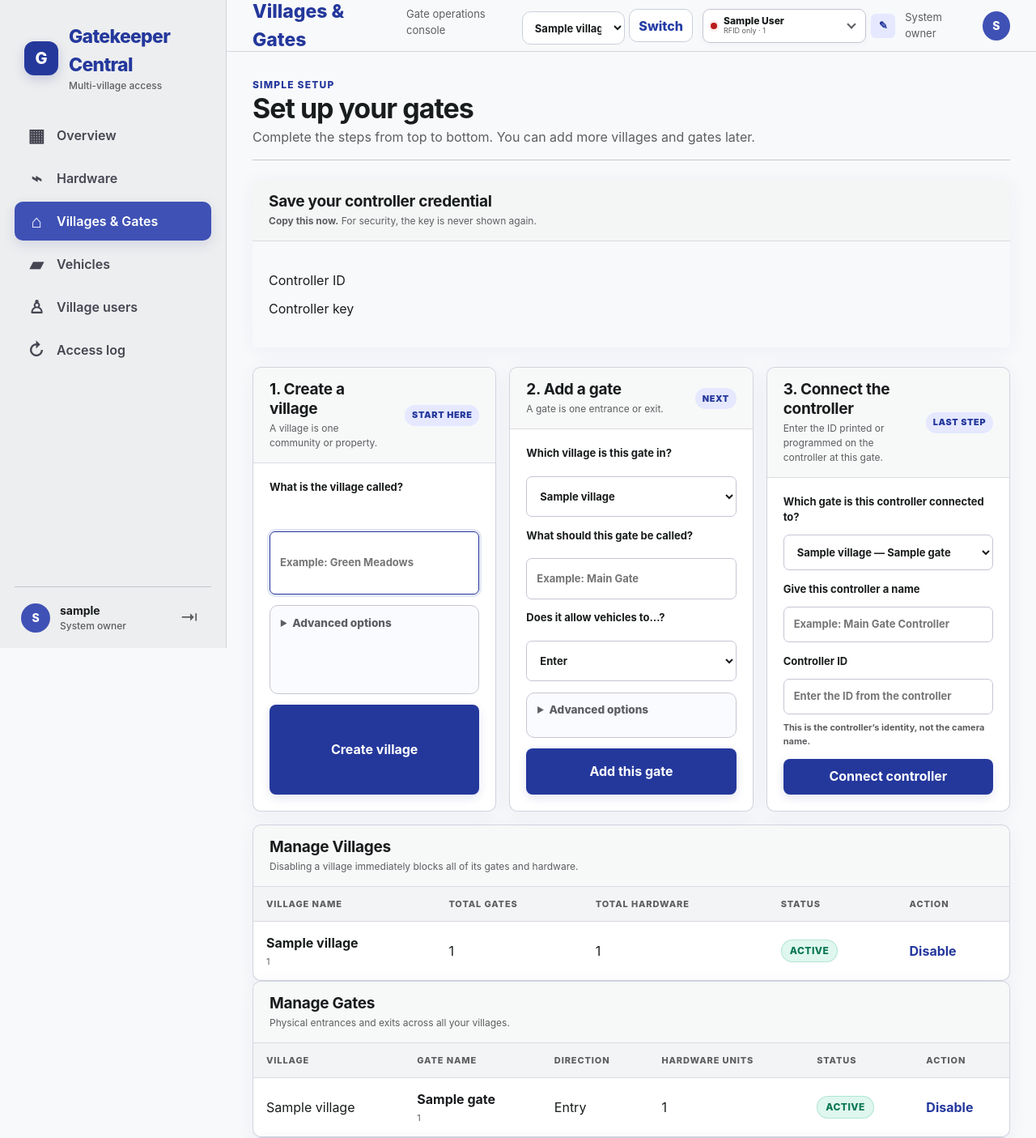
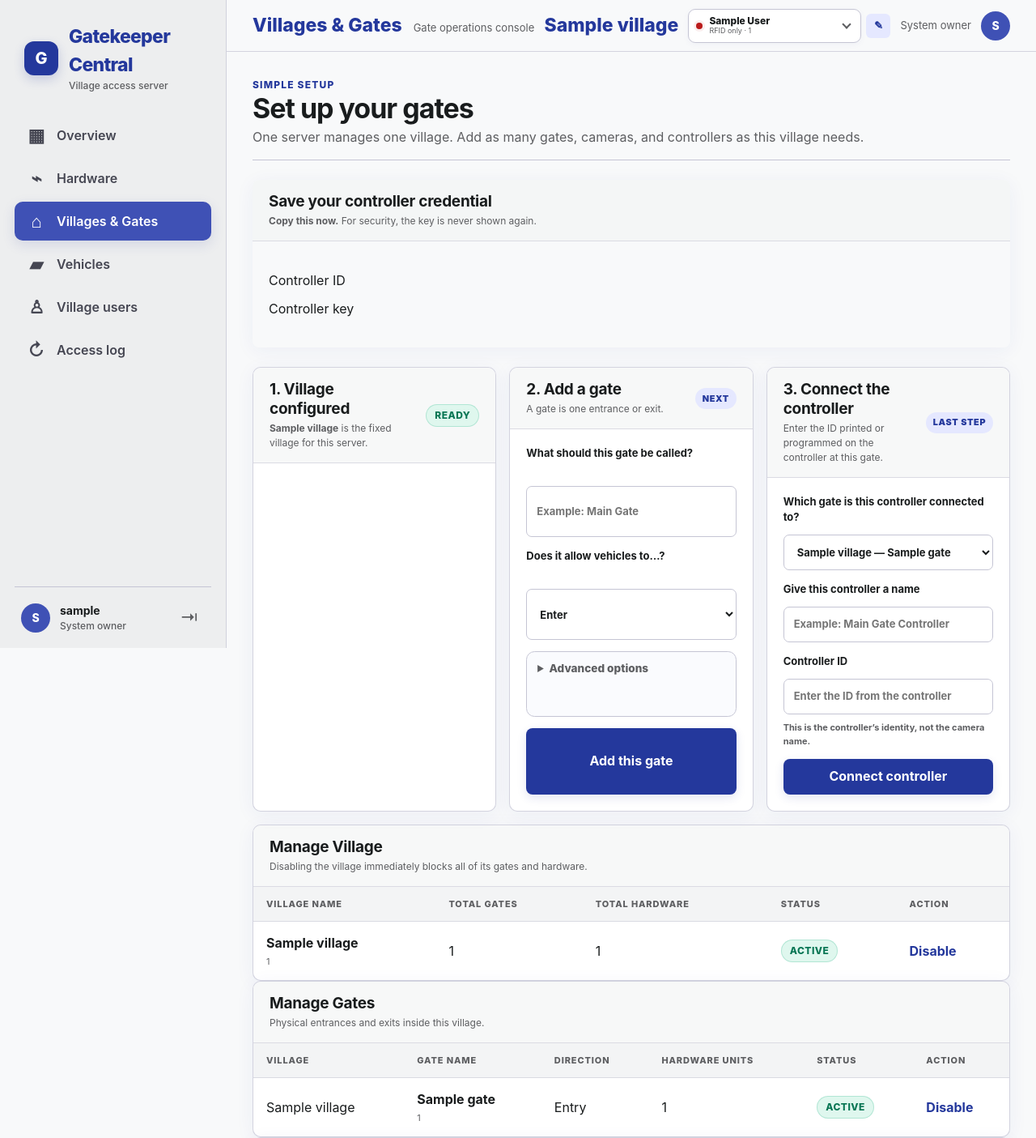
Before and after one commit to T-REXX9/plate-program, a Flask app: page /sites in a window 1280 px wide. Shown: the top 1405 px of the page at 81% size. Run offline with Flask 3, Linux system fonts and the light colour scheme; the visitor is signed in with stand-in values (Sample User, id 1); tables that the repository leaves empty hold one stand-in row (values such as "Sample post").

Commit message:
Return Plate Program to single-village deployment

```diff
--- a/web/app.py
+++ b/web/app.py
@@ -684,7 +684,7 @@ def template_context() -> dict[str, Any]:
     }
     if session.get("user_id"):
         connection = get_db()
-        villages = village_records(connection)
+        villages = village_records(connection)[:1]
         active_village_id = selected_village_id(connection)
         controllers = controller_records(connection)
         selected_uid = selected_controller_uid(connection)
@@ -866,6 +866,9 @@ def ensure_controller(
     ).fetchone()
     if context is None:
         abort(401, "Controller is not provisioned on this server.")
+    installation_id = installation_village_id(connection)
+    if installation_id is None or context["village_id"] != installation_id:
+        abort(403, "Controller belongs to a different village than this server installation.")
     allowed_types = (controller_type,) if isinstance(controller_type, str) else controller_type
     if context["controller_type"] not in allowed_types:
         abort(403, "Controller type does not match this endpoint.")
@@ -940,16 +943,18 @@ def selected_village_id(connection: DatabaseConnection) -> int | None:
         session.pop("active_village_id", None)
         return None
 
-    if session.get("role") not in {"system_owner", "administrator"}:
-        # Non-owners are strictly bound to their assigned village
-        return villages[0]["id"]
-
-    known = {row["id"] for row in villages}
-    selected = session.get("active_village_id")
-    if selected not in known:
-        selected = villages[0]["id"]
-        session["active_village_id"] = selected
+    # Each server installation has one village. Keep the first existing row as
+    # the fixed installation context so legacy data remains readable without a
+    # tenant switcher or a client-provided village choice.
+    selected = villages[0]["id"]
+    session["active_village_id"] = selected
     return selected
+
+
+def installation_village_id(connection: DatabaseConnection) -> int | None:
+    """Return the single village configured for this server installation."""
+    row = connection.execute("SELECT id FROM villages ORDER BY id LIMIT 1").fetchone()
+    return row["id"] if row else None
 
 
 def require_selected_village(connection: DatabaseConnection) -> int:
@@ -960,13 +965,12 @@ def require_selected_village(connection: DatabaseConnection) -> int:
 
 
 def controller_records(connection: DatabaseConnection) -> list[dict[str, Any]]:
-    accessible = village_records(connection)
-    village_ids = [row["id"] for row in accessible]
-    if not village_ids:
+    village_id = selected_village_id(connection)
+    if village_id is None:
         return []
-    placeholders = ",".join("?" for _ in village_ids)
+    placeholders = "?"
     gate_filter = ""
-    parameters: list[Any] = list(village_ids)
+    parameters: list[Any] = [village_id]
     if session.get("role") not in {"system_owner", "administrator"}:
         assigned_gates = connection.execute(
             "SELECT gate_id FROM user_gate_assignments WHERE user_id = ?",
@@ -1046,26 +1050,21 @@ def select_village():
         village_id = int(request.form.get("village_id", "0"))
     except ValueError:
         return {"success": False, "message": "Invalid village."}, 400
-    allowed_villages = {row["id"] for row in village_records(get_db())}
-    if village_id not in allowed_villages:
-        return {"success": False, "message": "You cannot access this village."}, 403
-    exists = get_db().execute(
-        "SELECT 1 FROM villages WHERE id = ? AND is_active = 1", (village_id,)
-    ).fetchone()
-    if exists is None:
-        return {"success": False, "message": "Village not found."}, 404
-    session["active_village_id"] = village_id
-    session.pop("active_controller_uid", None)
-    if request.accept_mimetypes.best == "application/json":
-        return {"success": True, "village_id": village_id}
-    return redirect(request.referrer or url_for("dashboard"))
+    current_village_id = selected_village_id(get_db())
+    if village_id != current_village_id:
+        return {
+            "success": False,
+            "message": "This server is configured for one village; village switching is disabled.",
+        }, 409
+    return {"success": True, "village_id": current_village_id}
 
 
 @app.route("/sites")
 @role_required("administrator")
 def sites():
     connection = get_db()
-    villages = village_records(connection)
+    villages = village_records(connection)[:1]
+    village_id = selected_village_id(connection) or 0
     gates = connection.execute(
         """
         SELECT g.*, v.name AS village_name,
@@ -1075,8 +1074,10 @@ def sites():
                cam.endpoint_url IS NOT NULL AS camera_configured
         FROM gates g JOIN villages v ON v.id = g.village_id
         LEFT JOIN cameras cam ON cam.gate_id = g.id
-        ORDER BY v.name, g.name
-        """
+        WHERE g.village_id = ?
+        ORDER BY g.name
+        """,
+        (village_id,),
     ).fetchall()
     gates = [
         dict(gate, camera_configured=camera_is_configured(
@@ -1119,6 +1120,10 @@ def generated_uid(name: str, label: str) -> str:
 @app.post("/sites/villages")
 @role_required("administrator")
 def village_create():
+    connection = get_db()
+    if connection.execute("SELECT id FROM villages LIMIT 1").fetchone() is not None:
+        flash("This server already has its village configured. Add gates under it instead.", "error")
+        return redirect(url_for("sites"))
     name = " ".join(request.form.get("name", "").split())
     try:
         village_uid = normalize_uid(request.form.get("village_uid", ""), "Village ID") if request.form.get("village_uid", "").strip() else generated_uid(name, "Village ID")
@@ -1130,7 +1135,6 @@ def village_create():
         flash("Enter a valid village name and timezone.", "error")
         return redirect(url_for("sites"))
     try:
-        connection = get_db()
         cursor = connection.execute(
             "INSERT INTO villages (village_uid, name, timezone) VALUES (?, ?, ?)",
             (village_uid, name, timezone),
@@ -1149,7 +1153,8 @@ def village_create():
 def gate_create():
     name = " ".join(request.form.get("name", "").split())
     try:
-        village_id = int(request.form.get("village_id", "0"))
+        connection = get_db()
+        village_id = require_selected_village(connection)
         gate_uid = normalize_uid(request.form.get("gate_uid", ""), "Gate ID") if request.form.get("gate_uid", "").strip() else generated_uid(name, "Gate ID")
     except (ValueError, TypeError) as error:
         flash(str(error), "error")
@@ -1159,7 +1164,6 @@ def gate_create():
         flash("Enter a valid gate name and direction.", "error")
         return redirect(url_for("sites"))
     try:
-        connection = get_db()
         cursor = connection.execute(
             "INSERT INTO gates (village_id, gate_uid, name, direction) VALUES (?, ?, ?, ?)",
             (village_id, gate_uid, name, direction),
@@ -1184,9 +1188,9 @@ def camera_configure(gate_id: int):
         """
         SELECT g.id, g.name, g.village_id, v.name AS village_name
         FROM gates g JOIN villages v ON v.id = g.village_id
-        WHERE g.id = ?
-        """,
-        (gate_id,),
+        WHERE g.id = ? AND g.village_id = ?
+        """,
+        (gate_id, selected_village_id(connection) or 0),
     ).fetchone()
     if gate is None:
         flash("The selected gate does not exist.", "error")
@@ -1239,10 +1243,11 @@ def camera_test(gate_id: int):
     camera = connection.execute(
         """
         SELECT camera_uid, transport, endpoint_url
-        FROM cameras
-        WHERE gate_id = ? AND is_active = 1
-        """,
-        (gate_id,),
+        FROM cameras cam
+        WHERE cam.gate_id = ? AND cam.is_active = 1
+          AND EXISTS (SELECT 1 FROM gates g WHERE g.id = cam.gate_id AND g.village_id = ?)
+        """,
+        (gate_id, selected_village_id(connection) or 0),
     ).fetchone()
     if camera is None:
         flash("Bind a camera to this gate before testing it.", "error")
@@ -1336,6 +1341,12 @@ def controller_create():
     credential_hash = controller_key_digest(controller_key)
     try:
         connection = get_db()
+        if connection.execute(
+            "SELECT 1 FROM gates WHERE id = ? AND village_id = ?",
+            (gate_id, selected_village_id(connection) or 0),
+        ).fetchone() is None:
+            flash("The controller must be assigned to a gate in this village.", "error")
+            return redirect(url_for("sites"))
         connection.execute(
             """
             INSERT INTO controllers (
@@ -1378,9 +1389,9 @@ def controller_assign(controller_uid: str):
         """
         SELECT g.id, g.name, g.village_id, v.name AS village_name
         FROM gates g JOIN villages v ON v.id = g.village_id
-        WHERE g.id = ?
-        """,
-        (gate_id,),
+        WHERE g.id = ? AND g.village_id = ?
+        """,
+        (gate_id, selected_village_id(connection) or 0),
     ).fetchone()
     controller = connection.execute(
         """
@@ -1468,7 +1479,8 @@ def controller_assign(controller_uid: str):
 def village_toggle(village_id: int):
     connection = get_db()
     row = connection.execute(
-        "SELECT name, is_active FROM villages WHERE id = ?", (village_id,)
+        "SELECT name, is_active FROM villages WHERE id = ? AND id = ?",
+        (village_id, selected_village_id(connection) or 0),
     ).fetchone()
     if row is None:
         abort(404)
@@ -1487,7 +1499,11 @@ def village_toggle(village_id: int):
 def gate_toggle(gate_id: int):
     connection = get_db()
     row = connection.execute(
-        "SELECT name, is_active FROM gates WHERE id = ?", (gate_id,)
+        """
+        SELECT g.name, g.is_active FROM gates g
+        WHERE g.id = ? AND g.village_id = ?
+        """,
+        (gate_id, selected_village_id(connection) or 0),
     ).fetchone()
     if row is None:
         abort(404)
@@ -1505,8 +1521,12 @@ def controller_toggle(controller_uid: str):
     controller_uid = normalize_controller_uid(controller_uid, "")
     connection = get_db()
     row = connection.execute(
-        "SELECT display_name, is_active FROM controllers WHERE controller_uid = ?",
-        (controller_uid,),
+        """
+        SELECT c.display_name, c.is_active FROM controllers c
+        JOIN gates g ON g.id = c.gate_id
+        WHERE c.controller_uid = ? AND g.village_id = ?
+        """,
+        (controller_uid, selected_village_id(connection) or 0),
     ).fetchone()
     if row is None:
         abort(404)
@@ -1531,7 +1551,11 @@ def controller_rotate_key(controller_uid: str):
     controller_uid = normalize_controller_uid(controller_uid, "")
     connection = get_db()
     exists = connection.execute(
-        "SELECT 1 FROM controllers WHERE controller_uid = ?", (controller_uid,)
+        """
+        SELECT 1 FROM controllers c JOIN gates g ON g.id = c.gate_id
+        WHERE c.controller_uid = ? AND g.village_id = ?
+        """,
+        (controller_uid, selected_village_id(connection) or 0),
     ).fetchone()
     if exists is None:
         abort(404)
@@ -2916,50 +2940,25 @@ def load_dashboard_state() -> dict[str, Any]:
     village_id = selected_village_id(connection)
     controller_uid = selected_controller_uid(connection)
     scoped_uid = controller_uid or "__no_controller__"
-    if session.get("role") in {"administrator", "system_owner"}:
-        network_summary = connection.execute(
-            """
+    network_summary = connection.execute(
+        """
         SELECT
-            (SELECT COUNT(*) FROM villages) AS villages,
-            (SELECT COUNT(*) FROM gates) AS gates,
-            (SELECT COUNT(*) FROM controllers c
-             JOIN gates g ON g.id = c.gate_id
-             JOIN villages v ON v.id = g.village_id) AS controllers,
-            (SELECT COUNT(*) FROM controllers c
-             LEFT JOIN gates g ON g.id = c.gate_id
-             WHERE g.id IS NULL) AS unassigned_controllers,
-            (SELECT COUNT(*) FROM controllers c
-             JOIN gates g ON g.id = c.gate_id
-             JOIN villages v ON v.id = g.village_id
-             WHERE controller_seen_at IS NOT NULL
+            (SELECT COUNT(*) FROM villages WHERE id = ?) AS villages,
+            (SELECT COUNT(*) FROM gates WHERE village_id = ?) AS gates,
+            (SELECT COUNT(*) FROM controllers c JOIN gates g ON g.id = c.gate_id
+             WHERE g.village_id = ?) AS controllers,
+            0 AS unassigned_controllers,
+            (SELECT COUNT(*) FROM controllers c JOIN gates g ON g.id = c.gate_id
+             WHERE g.village_id = ? AND c.controller_seen_at IS NOT NULL
                AND c.controller_seen_at >= TIMESTAMPADD(SECOND, -12, CURRENT_TIMESTAMP)
-               AND c.is_active = 1 AND g.is_active = 1 AND v.is_active = 1) AS controllers_online,
+               AND c.is_active = 1 AND g.is_active = 1) AS controllers_online,
             (SELECT COUNT(*) FROM controllers c JOIN gates g ON g.id = c.gate_id
-             WHERE c.controller_type = 'plate') AS plate_controllers,
+             WHERE g.village_id = ? AND c.controller_type = 'plate') AS plate_controllers,
             (SELECT COUNT(*) FROM controllers c JOIN gates g ON g.id = c.gate_id
-             WHERE c.controller_type = 'rfid') AS rfid_controllers
-            """
-        ).fetchone()
-    else:
-        network_summary = connection.execute(
-            """
-            SELECT
-                (SELECT COUNT(*) FROM villages WHERE id = ?) AS villages,
-                (SELECT COUNT(*) FROM gates WHERE village_id = ?) AS gates,
-                (SELECT COUNT(*) FROM controllers c JOIN gates g ON g.id = c.gate_id
-                 WHERE g.village_id = ?) AS controllers,
-                0 AS unassigned_controllers,
-                (SELECT COUNT(*) FROM controllers c JOIN gates g ON g.id = c.gate_id
-                 WHERE g.village_id = ? AND c.controller_seen_at IS NOT NULL
-                   AND c.controller_seen_at >= TIMESTAMPADD(SECOND, -12, CURRENT_TIMESTAMP)
-                   AND c.is_active = 1 AND g.is_active = 1) AS controllers_online,
-                (SELECT COUNT(*) FROM controllers c JOIN gates g ON g.id = c.gate_id
-                 WHERE g.village_id = ? AND c.controller_type = 'plate') AS plate_controllers,
-                (SELECT COUNT(*) FROM controllers c JOIN gates g ON g.id = c.gate_id
-                 WHERE g.village_id = ? AND c.controller_type = 'rfid') AS rfid_controllers
-            """,
-            (village_id or 0,) * 6,
-        ).fetchone()
+             WHERE g.village_id = ? AND c.controller_type = 'rfid') AS rfid_controllers
+        """,
+        (village_id or 0,) * 6,
+    ).fetchone()
     expired = connection.execute(
         """
         UPDATE reader_commands
--- a/web/templates/base.html
+++ b/web/templates/base.html
@@ -53,7 +53,7 @@
   <aside class="app-sidebar" aria-label="Primary navigation">
     <a class="sidebar-brand" href="{{ url_for('dashboard') }}" aria-label="Gatekeeper Central overview">
       <span class="brand-shield" aria-hidden="true">G</span>
-      <span><strong>Gatekeeper Central</strong><small>Multi-village access</small></span>
+      <span><strong>Gatekeeper Central</strong><small>Village access server</small></span>
     </a>
 
     <nav class="sidebar-navigation">
@@ -85,11 +85,7 @@
       <span class="topbar-context">Gate operations console</span>
     </div>
     <div class="topbar-user">
-      {% if villages and is_system_owner %}<form class="village-switcher" method="post" action="{{ url_for('select_village') }}">
-        <input type="hidden" name="csrf_token" value="{{ csrf_token() }}">
-        <label><span class="sr-only">Active village</span><select name="village_id" aria-label="Active village">{% for village in villages %}<option value="{{ village.id }}" {{ 'selected' if village.id == selected_village_id else '' }}>{{ village.name }}</option>{% endfor %}</select></label>
-        <button type="submit">Switch</button>
-      </form>{% elif villages %}<div class="village-label"><strong>{{ villages[0].name }}</strong></div>{% elif is_system_owner %}<a class="network-setup-link" href="{{ url_for('sites') }}">＋ Add first village</a>{% endif %}
+      {% if villages %}<div class="village-label"><strong>{{ villages[0].name }}</strong></div>{% elif is_system_owner %}<a class="network-setup-link" href="{{ url_for('sites') }}">＋ Set up village</a>{% endif %}
       {{ controller_switcher(controllers, selected_controller, selected_controller_uid, current_role) }}
       <span class="topbar-role">{{ 'System owner' if is_system_owner else (tenant_role | replace('_', ' ') | title if tenant_role else 'No access') }}</span>
       <span class="account-avatar" aria-hidden="true">{{ current_user[:1] | upper }}</span>
--- a/web/templates/sites.html
+++ b/web/templates/sites.html
@@ -3,7 +3,7 @@
 {% block page_name %}Villages & Gates{% endblock %}
 {% block content %}
 <div class="page-heading compact-heading">
-  <div><p class="eyebrow">Simple setup</p><h1>Set up your gates</h1><p>Complete the steps from top to bottom. You can add more villages and gates later.</p></div>
+  <div><p class="eyebrow">Simple setup</p><h1>Set up your gates</h1><p>One server manages one village. Add as many gates, cameras, and controllers as this village needs.</p></div>
 </div>
 
 {% if new_credential %}
@@ -14,21 +14,23 @@
 {% endif %}
 
 <div class="site-admin-grid">
-  <section class="panel">
-    <div class="panel-heading"><div><h2>1. Create a village</h2><p>A village is one community or property.</p></div><span class="setup-step">START HERE</span></div>
+  {% if not villages %}<section class="panel">
+    <div class="panel-heading"><div><h2>1. Create the village</h2><p>This server supports one village.</p></div><span class="setup-step">START HERE</span></div>
     <form class="stacked-form" method="post" action="{{ url_for('village_create') }}">
       <input type="hidden" name="csrf_token" value="{{ csrf_token() }}">
       <label>What is the village called?<input name="name" required maxlength="160" placeholder="Example: Green Meadows" autofocus></label>
       <details class="advanced-option"><summary>Advanced options</summary><label>Technical village ID<input name="village_uid" maxlength="64" placeholder="Leave blank to create automatically"></label><label>Timezone<input name="timezone" value="Asia/Manila" maxlength="64"></label></details>
       <button class="primary-button" type="submit">Create village</button>
     </form>
-  </section>
+  </section>{% else %}<section class="panel">
+    <div class="panel-heading"><div><h2>1. Village configured</h2><p><strong>{{ villages[0].name }}</strong> is the fixed village for this server.</p></div><span class="status authorized">READY</span></div>
+  </section>{% endif %}
 
   <section class="panel" style="opacity: {{ '1' if villages else '0.5' }};">
     <div class="panel-heading"><div><h2>2. Add a gate</h2><p>A gate is one entrance or exit.</p></div><span class="setup-step">NEXT</span></div>
     <form class="stacked-form" method="post" action="{{ url_for('gate_create') }}">
       <input type="hidden" name="csrf_token" value="{{ csrf_token() }}">
-      <label>Which village is this gate in?<select name="village_id" required {% if not villages %}disabled{% endif %}>{% for village in villages %}<option value="{{ village.id }}">{{ village.name }}</option>{% endfor %}</select></label>
+      <input type="hidden" name="village_id" value="{{ villages[0].id if villages else 0 }}">
       <label>What should this gate be called?<input name="name" required maxlength="160" placeholder="Example: Main Gate" {% if not villages %}disabled{% endif %}></label>
       <label>Does it allow vehicles to…?<select name="direction" {% if not villages %}disabled{% endif %}><option value="entry">Enter</option><option value="exit">Exit</option><option value="both">Enter and exit</option></select></label>
       <details class="advanced-option"><summary>Advanced options</summary><label>Technical gate ID<input name="gate_uid" maxlength="64" placeholder="Leave blank to create automatically"></label></details>
@@ -59,7 +61,7 @@
 {% endif %}
 
 <section class="panel">
-  <div class="panel-heading"><div><h2>Manage Villages</h2><p>Disabling a village immediately blocks all of its gates and hardware.</p></div></div>
+  <div class="panel-heading"><div><h2>Manage Village</h2><p>Disabling the village immediately blocks all of its gates and hardware.</p></div></div>
   <div class="table-wrap"><table><thead><tr><th>Village Name</th><th>Total Gates</th><th>Total Hardware</th><th>Status</th><th>Action</th></tr></thead><tbody>
   {% for village in villages %}<tr><td><strong>{{ village.name }}</strong><small class="cell-note">{{ village.village_uid }}</small></td><td>{{ village.gate_count }}</td><td>{{ village.controller_count }}</td><td><span class="status {{ 'authorized' if village.is_active else 'inactive' }}">{{ 'Active' if village.is_active else 'Disabled' }}</span></td><td><form method="post" action="{{ url_for('village_toggle', village_id=village.id) }}"><input type="hidden" name="csrf_token" value="{{ csrf_token() }}"><button class="link-button" type="submit">{{ 'Disable' if village.is_active else 'Enable' }}</button></form></td></tr>
   {% else %}<tr><td colspan="5"><div class="empty-state"><strong>No villages yet</strong><span>Start by creating your first village above.</span></div></td></tr>{% endfor %}
@@ -67,7 +69,7 @@
 </section>
 
 <section class="panel">
-  <div class="panel-heading"><div><h2>Manage Gates</h2><p>Physical entrances and exits across all your villages.</p></div></div>
+  <div class="panel-heading"><div><h2>Manage Gates</h2><p>Physical entrances and exits inside this village.</p></div></div>
   <div class="table-wrap"><table><thead><tr><th>Village</th><th>Gate Name</th><th>Direction</th><th>Hardware Units</th><th>Status</th><th>Action</th></tr></thead><tbody>
   {% for gate in gates %}<tr><td>{{ gate.village_name }}</td><td><strong>{{ gate.name }}</strong><small class="cell-note">{{ gate.gate_uid }}</small></td><td>{{ gate.direction | title }}</td><td>{{ gate.controller_count }}</td><td><span class="status {{ 'authorized' if gate.is_active else 'inactive' }}">{{ 'Active' if gate.is_active else 'Disabled' }}</span></td><td><form method="post" action="{{ url_for('gate_toggle', gate_id=gate.id) }}"><input type="hidden" name="csrf_token" value="{{ csrf_token() }}"><button class="link-button" type="submit">{{ 'Disable' if gate.is_active else 'Enable' }}</button></form></td></tr>
   {% else %}<tr><td colspan="6"><div class="empty-state"><strong>No gates yet</strong><span>Create a gate to allow vehicles in or out.</span></div></td></tr>{% endfor %}
```
Also changed, not shown: docs/CENTRALIZED_SERVER.md (+16 -10 lines), tests/test_multitenancy.py (+7 -0 lines), web/mobile_routes.py (+5 -2 lines), README.md.
